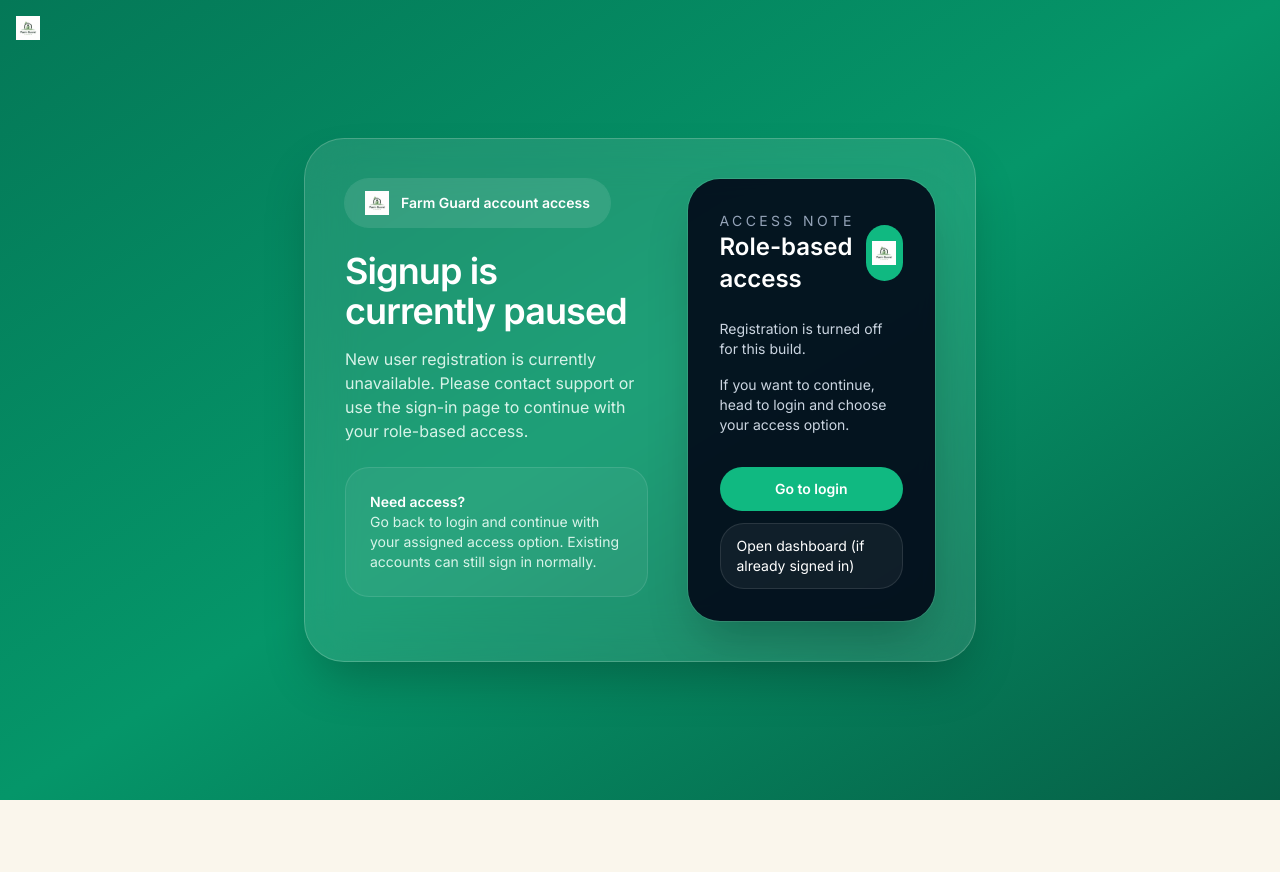
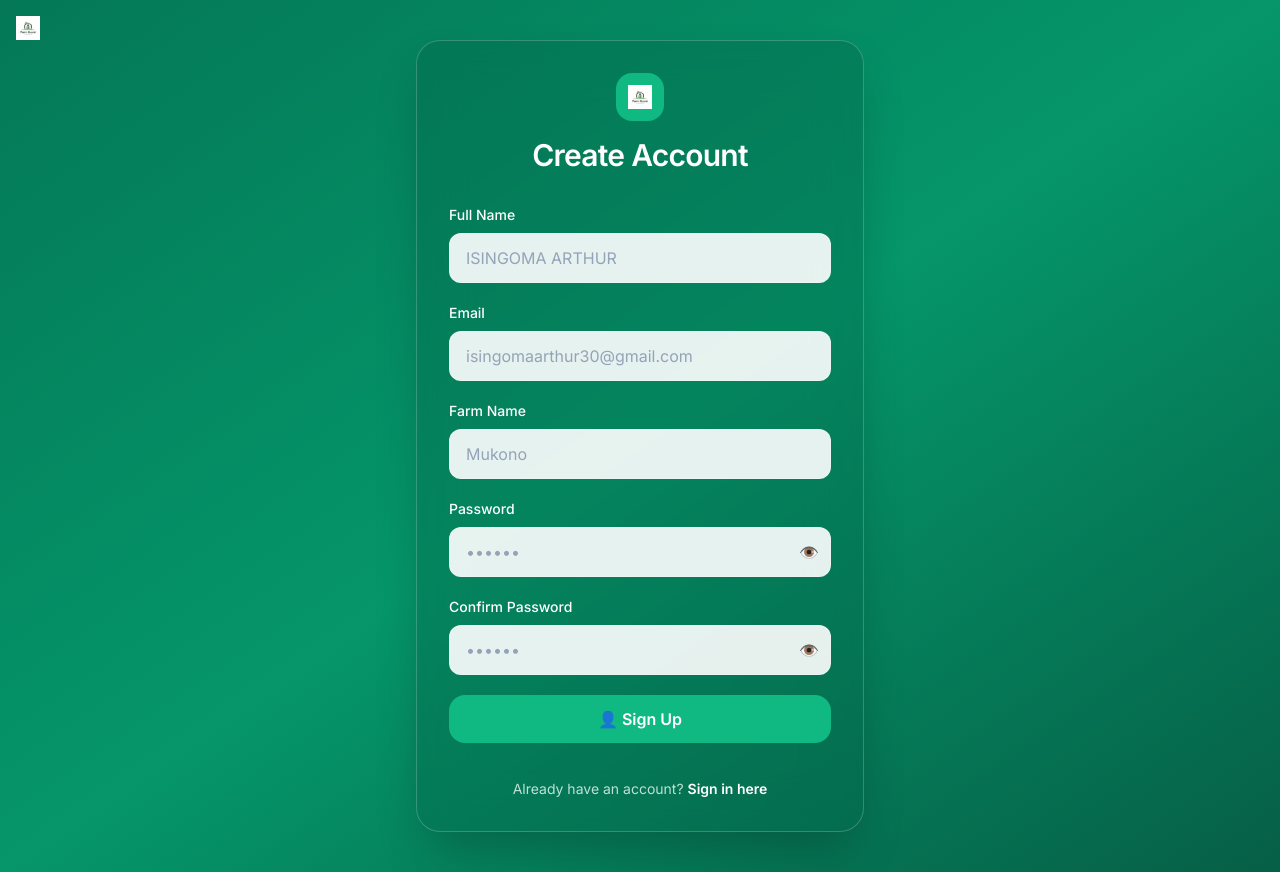
Before and after one commit to isingomaarthur/farmguard, a Next.js app: page /signup in a window 1280 px wide. Before the commit the page ends 800 px from the top, so only its background shows below. Built offline with nearby package versions, Linux system fonts and the light colour scheme.

Commit message:
change sign-in layout

```diff
--- a/app/signup/page.jsx
+++ b/app/signup/page.jsx
@@ -1,61 +1,206 @@
-import Link from "next/link";
-import Logo from "@/components/Logo";
+'use client';
+
+import { useState } from 'react';
+import { useRouter } from 'next/navigation';
+import Link from 'next/link';
+import Logo from '@/components/Logo';
+import { authAPI } from '@/lib/api';
 
 export default function SignupPage() {
+  const router = useRouter();
+  const [loading, setLoading] = useState(false);
+  const [error, setError] = useState('');
+  const [formData, setFormData] = useState({
+    fullName: '',
+    email: '',
+    farmName: '',
+    password: '',
+    confirmPassword: ''
+  });
+  const [showPassword, setShowPassword] = useState(false);
+  const [showConfirmPassword, setShowConfirmPassword] = useState(false);
+
+  const handleChange = (e) => {
+    const { name, value } = e.target;
+    setFormData(prev => ({
+      ...prev,
+      [name]: value
+    }));
+    // Clear error when user starts typing
+    if (error) setError('');
+  };
+
+  const handleSubmit = async (e) => {
+    e.preventDefault();
+    setError('');
+    setLoading(true);
+
+    try {
+      // Validate passwords match
+      if (formData.password !== formData.confirmPassword) {
+        setError('Passwords do not match');
+        setLoading(false);
+        return;
+      }
+
+      const response = await authAPI.register({
+        name: formData.fullName,
+        email: formData.email,
+        password: formData.password,
+        confirmPassword: formData.confirmPassword,
+        farmName: formData.farmName
+      });
+
+      // Store token and redirect
+      localStorage.setItem('token', response.token);
+      router.push('/dashboard');
+    } catch (err) {
+      setError(err.message || 'Registration failed. Please try again.');
+      setLoading(false);
+    }
+  };
+
   return (
     <div className="min-h-screen bg-gradient-to-br from-emerald-700 via-emerald-600 to-emerald-800 text-white flex items-center justify-center px-4 py-10">
-      <div className="w-full max-w-2xl">
-        <div className="rounded-[2.5rem] border border-cream/20 bg-white/10 p-10 shadow-2xl backdrop-blur-xl">
-          <div className="grid gap-10 lg:grid-cols-[1.1fr_0.9fr]">
-            <div className="space-y-6">
-              <div className="inline-flex items-center gap-3 rounded-full bg-white/10 px-5 py-3 text-sm font-semibold text-white ring-1 ring-white/10">
-                <Logo variant="small" alt="FarmGuard logo" />
-                Farm Guard account access
-              </div>
-              <div className="space-y-4">
-                <h1 className="text-4xl font-bold tracking-tight">Signup is currently paused</h1>
-                <p className="max-w-xl text-base text-emerald-50/90">
-                  New user registration is currently unavailable. Please contact support or use the sign-in page to continue with your role-based access.
-                </p>
-              </div>
-              <div className="rounded-3xl bg-white/5 border border-white/10 p-6 text-sm text-emerald-50/90">
-                <p className="font-semibold text-white">Need access?</p>
-                <p>Go back to login and continue with your assigned access option. Existing accounts can still sign in normally.</p>
+      <div className="w-full max-w-md">
+        <div className="rounded-3xl border border-white/20 bg-emerald-800/30 p-8 shadow-2xl backdrop-blur-xl">
+          <div className="mb-8 text-center">
+            <div className="inline-flex h-12 w-12 items-center justify-center rounded-2xl bg-emerald-500 mb-4">
+              <Logo variant="small" alt="FarmGuard" />
+            </div>
+            <h1 className="text-3xl font-bold tracking-tight">Create Account</h1>
+          </div>
+
+          {error && (
+            <div className="mb-6 rounded-2xl bg-red-500/20 border border-red-500/30 p-4 text-sm text-red-100">
+              {error}
+            </div>
+          )}
+
+          <form onSubmit={handleSubmit} className="space-y-5">
+            {/* Full Name */}
+            <div>
+              <label className="block text-sm font-medium mb-2 text-white">Full Name</label>
+              <input
+                type="text"
+                name="fullName"
+                value={formData.fullName}
+                onChange={handleChange}
+                placeholder="ISINGOMA ARTHUR"
+                className="w-full px-4 py-3 rounded-xl bg-white/90 text-slate-900 placeholder-slate-400 border border-white/20 focus:outline-none focus:ring-2 focus:ring-emerald-400 transition"
+                required
+                disabled={loading}
+              />
+            </div>
+
+            {/* Email */}
+            <div>
+              <label className="block text-sm font-medium mb-2 text-white">Email</label>
+              <input
+                type="email"
+                name="email"
+                value={formData.email}
+                onChange={handleChange}
+                placeholder="isingomaarthur30@gmail.com"
+                className="w-full px-4 py-3 rounded-xl bg-white/90 text-slate-900 placeholder-slate-400 border border-white/20 focus:outline-none focus:ring-2 focus:ring-emerald-400 transition"
+                required
+                disabled={loading}
+              />
+            </div>
+
+            {/* Farm Name */}
+            <div>
+              <label className="block text-sm font-medium mb-2 text-white">Farm Name</label>
+              <input
+                type="text"
+                name="farmName"
+                value={formData.farmName}
+                onChange={handleChange}
+                placeholder="Mukono"
+                className="w-full px-4 py-3 rounded-xl bg-white/90 text-slate-900 placeholder-slate-400 border border-white/20 focus:outline-none focus:ring-2 focus:ring-emerald-400 transition"
+                required
+                disabled={loading}
+              />
+            </div>
+
+            {/* Password */}
+            <div>
+              <label className="block text-sm font-medium mb-2 text-white">Password</label>
+              <div className="relative">
+                <input
+                  type={showPassword ? 'text' : 'password'}
+                  name="password"
+                  value={formData.password}
+                  onChange={handleChange}
+                  placeholder="••••••"
+                  className="w-full px-4 py-3 rounded-xl bg-white/90 text-slate-900 placeholder-slate-400 border border-white/20 focus:outline-none focus:ring-2 focus:ring-emerald-400 transition"
+                  required
+                  disabled={loading}
+                />
+                <button
+                  type="button"
+                  onClick={() => setShowPassword(!showPassword)}
+                  className="absolute right-3 top-1/2 -translate-y-1/2 text-slate-500 hover:text-slate-700 transition"
+                  disabled={loading}
+                >
+                  👁️
+                </button>
               </div>
             </div>
 
-            <div className="rounded-[2rem] bg-slate-950/90 p-8 shadow-2xl ring-1 ring-white/10">
-              <div className="mb-6 flex items-center justify-between">
-                <div>
-                  <p className="text-sm uppercase tracking-[0.24em] text-slate-400">Access note</p>
-                  <h2 className="text-2xl font-semibold text-white">Role-based access</h2>
-                </div>
-                <div className="inline-flex h-14 w-14 items-center justify-center rounded-3xl bg-emerald-500 text-white">
-                  <Logo variant="small" alt="FG" />
-                </div>
-              </div>
-
-              <div className="space-y-4 text-sm text-slate-300">
-                <p>Registration is turned off for this build.</p>
-                <p>If you want to continue, head to login and choose your access option.</p>
-              </div>
-
-              <div className="mt-8 grid gap-3">
-                <Link
-                  href="/login"
-                  className="inline-flex items-center justify-center rounded-3xl bg-emerald-500 px-4 py-3 text-sm font-semibold text-white transition hover:bg-emerald-400"
+            {/* Confirm Password */}
+            <div>
+              <label className="block text-sm font-medium mb-2 text-white">Confirm Password</label>
+              <div className="relative">
+                <input
+                  type={showConfirmPassword ? 'text' : 'password'}
+                  name="confirmPassword"
+                  value={formData.confirmPassword}
+                  onChange={handleChange}
+                  placeholder="••••••"
+                  className="w-full px-4 py-3 rounded-xl bg-white/90 text-slate-900 placeholder-slate-400 border border-white/20 focus:outline-none focus:ring-2 focus:ring-emerald-400 transition"
+                  required
+                  disabled={loading}
+                />
+                <button
+                  type="button"
+                  onClick={() => setShowConfirmPassword(!showConfirmPassword)}
+                  className="absolute right-3 top-1/2 -translate-y-1/2 text-slate-500 hover:text-slate-700 transition"
+                  disabled={loading}
                 >
-                  Go to login
-                </Link>
-                <Link
-                  href="/dashboard"
-                  className="inline-flex items-center justify-center rounded-3xl border border-white/10 bg-white/5 px-4 py-3 text-sm text-white transition hover:bg-white/10"
-                >
-                  Open dashboard (if already signed in)
-                </Link>
+                  👁️
+                </button>
               </div>
             </div>
-          </div>
+
+            {/* Sign Up Button */}
+            <button
+              type="submit"
+              disabled={loading}
+              className="w-full py-3 rounded-2xl bg-emerald-500 text-white font-semibold hover:bg-emerald-400 transition disabled:opacity-50 disabled:cursor-not-allowed flex items-center justify-center gap-2 mt-6"
+            >
+              {loading ? (
+                <>
+                  <span className="inline-block h-4 w-4 animate-spin rounded-full border-2 border-white border-t-transparent"></span>
+                  Signing up...
+                </>
+              ) : (
+                <>
+                  👤 Sign Up
+                </>
+              )}
+            </button>
+
+            {/* Sign In Link */}
+            <div className="text-center pt-4">
+              <p className="text-sm text-emerald-50/80">
+                Already have an account?{' '}
+                <Link href="/login" className="text-white font-semibold hover:underline">
+                  Sign in here
+                </Link>
+              </p>
+            </div>
+          </form>
         </div>
       </div>
     </div>
```
